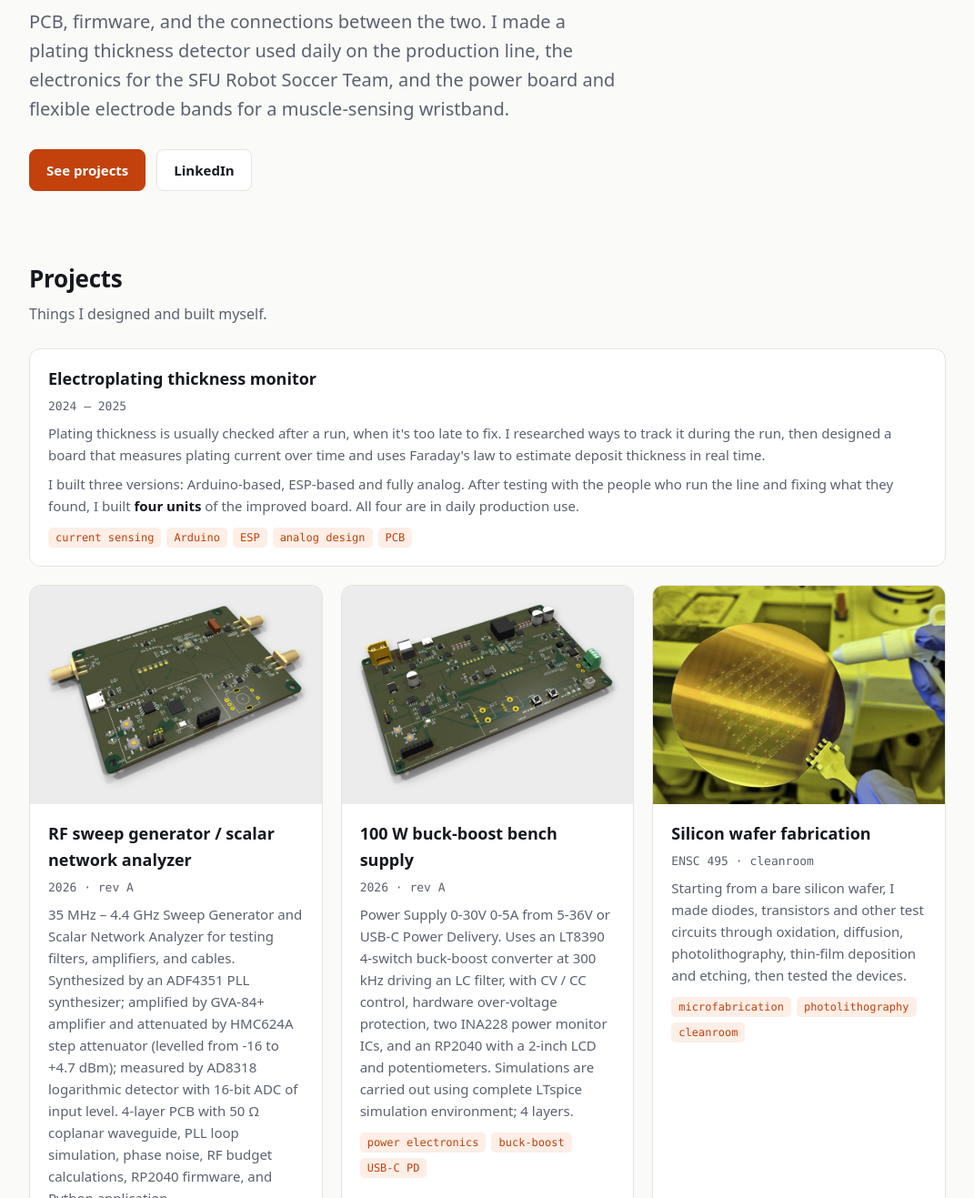
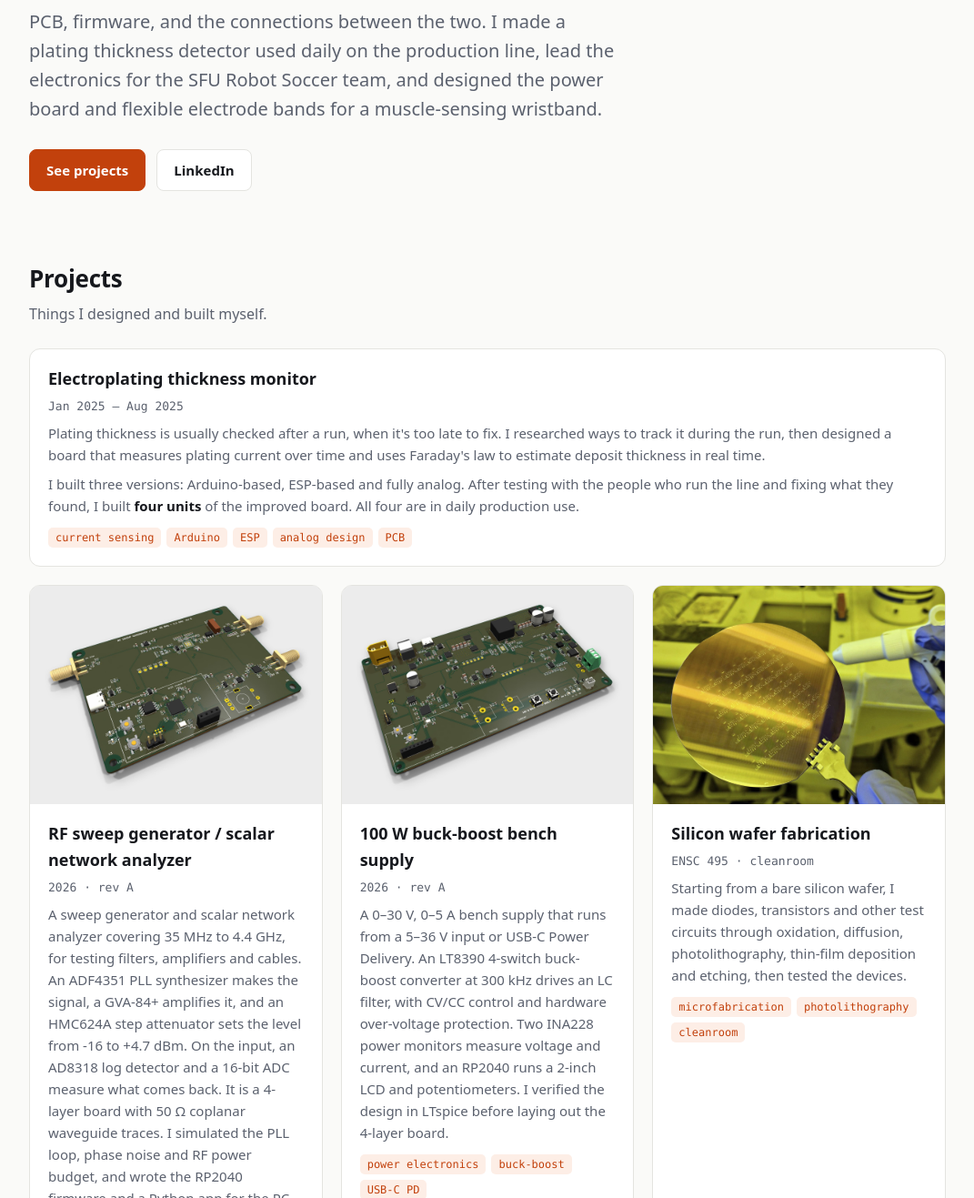
Before and after one commit to H20425/H20425.github.io, a plain HTML site: page index.html in a window 1280 px wide. Shown: the part 283-1600 px from the top of the page at 91% size, without its empty margins (104-1175 px from the left). Drawn offline with Linux system fonts and the light colour scheme.

Commit message:
Update project text

```diff
--- a/index.html
+++ b/index.html
@@ -99,7 +99,7 @@ footer .wrap{display:flex;justify-content:space-between;gap:12px;flex-wrap:wrap}
 <header id="top"><div class="wrap">
   <div class="kicker">Engineering Physics · SFU</div>
   <h1>I design and build electronics that get used.</h1>
-  <p class="lede">PCB, firmware, and the connections between the two. I made a plating thickness detector used daily on the production line, the electronics for the SFU Robot Soccer Team, and the power board and flexible electrode bands for a muscle-sensing wristband.</p>
+  <p class="lede">PCB, firmware, and the connections between the two. I made a plating thickness detector used daily on the production line, lead the electronics for the SFU Robot Soccer team, and designed the power board and flexible electrode bands for a muscle-sensing wristband.</p>
   <div class="cta">
     <a class="btn primary" href="#projects">See projects</a>
     <a class="btn" href="https://www.linkedin.com/in/hoomehr-mangoli/" rel="noopener">LinkedIn</a>
@@ -114,7 +114,7 @@ footer .wrap{display:flex;justify-content:space-between;gap:12px;flex-wrap:wrap}
     <article class="card wide textonly">
       <div class="body">
         <h3>Electroplating thickness monitor</h3>
-        <div class="meta">2024 – 2025</div>
+        <div class="meta">Jan 2025 – Aug 2025</div>
         <p>Plating thickness is usually checked after a run, when it's too late to fix. I researched ways to track it during the run, then designed a board that measures plating current over time and uses Faraday's law to estimate deposit thickness in real time.</p>
         <p>I built three versions: Arduino-based, ESP-based and fully analog. After testing with the people who run the line and fixing what they found, I built <span class="stat">four units</span> of the improved board. All four are in daily production use.</p>
         <div class="tags"><span class="tag">current sensing</span><span class="tag">Arduino</span><span class="tag">ESP</span><span class="tag">analog design</span><span class="tag">PCB</span></div>
@@ -126,7 +126,7 @@ footer .wrap{display:flex;justify-content:space-between;gap:12px;flex-wrap:wrap}
       <div class="body">
         <h3>RF sweep generator / scalar network analyzer</h3>
         <div class="meta">2026 · rev A</div>
-        <p>35 MHz – 4.4 GHz Sweep Generator and Scalar Network Analyzer for testing filters, amplifiers, and cables. Synthesized by an ADF4351 PLL synthesizer; amplified by GVA-84+ amplifier and attenuated by HMC624A step attenuator (levelled from -16 to +4.7 dBm); measured by AD8318 logarithmic detector with 16-bit ADC of input level. 4-layer PCB with 50 Ω coplanar waveguide, PLL loop simulation, phase noise, RF budget calculations, RP2040 firmware, and Python application.</p>
+        <p>A sweep generator and scalar network analyzer covering 35 MHz to 4.4 GHz, for testing filters, amplifiers and cables. An ADF4351 PLL synthesizer makes the signal, a GVA-84+ amplifies it, and an HMC624A step attenuator sets the level from -16 to +4.7 dBm. On the input, an AD8318 log detector and a 16-bit ADC measure what comes back. It is a 4-layer board with 50 Ω coplanar waveguide traces. I simulated the PLL loop, phase noise and RF power budget, and wrote the RP2040 firmware and a Python app for the PC.</p>
         <div class="tags"><span class="tag">RF</span><span class="tag">KiCad</span><span class="tag">mixed-signal</span></div>
       </div>
     </article>
@@ -136,7 +136,7 @@ footer .wrap{display:flex;justify-content:space-between;gap:12px;flex-wrap:wrap}
       <div class="body">
         <h3>100 W buck-boost bench supply</h3>
         <div class="meta">2026 · rev A</div>
-        <p>Power Supply 0-30V 0-5A from 5-36V or USB-C Power Delivery. Uses an LT8390 4-switch buck-boost converter at 300 kHz driving an LC filter, with CV / CC control, hardware over-voltage protection, two INA228 power monitor ICs, and an RP2040 with a 2-inch LCD and potentiometers. Simulations are carried out using complete LTspice simulation environment; 4 layers.</p>
+        <p>A 0–30 V, 0–5 A bench supply that runs from a 5–36 V input or USB-C Power Delivery. An LT8390 4-switch buck-boost converter at 300 kHz drives an LC filter, with CV/CC control and hardware over-voltage protection. Two INA228 power monitors measure voltage and current, and an RP2040 runs a 2-inch LCD and potentiometers. I verified the design in LTspice before laying out the 4-layer board.</p>
         <div class="tags"><span class="tag">power electronics</span><span class="tag">buck-boost</span><span class="tag">USB-C PD</span></div>
       </div>
     </article>
@@ -213,7 +213,7 @@ footer .wrap{display:flex;justify-content:space-between;gap:12px;flex-wrap:wrap}
         <div class="meta">Nov 2024 – present</div>
         <p>Our autonomous robots run on an ATSAME70 motherboard with plug-in daughter cards for the motor drivers, kicker, RF, sensors and power.</p>
         <ul>
-          <li>I lead the electronics team and troubleshoot and repair every board, with a focus on the kicker and motor board.</li>
+          <li>I lead the electronics team and troubleshoot and repair every board, with a focus on the kicker and motor boards.</li>
           <li>Replaced the motherboard's ATSAME70 in both TQFP and BGA packages, and made other board-level fixes.</li>
           <li>Build the robots' wiring with crimped Molex-style connectors.</li>
         </ul>
@@ -250,7 +250,7 @@ footer .wrap{display:flex;justify-content:space-between;gap:12px;flex-wrap:wrap}
       <div class="body">
         <h3>Digital smart bottle</h3>
         <div class="meta">ENSC 100W · 2023</div>
-        <p>I led a group of seven individuals in making a smart bottle that monitors the amount of water consumed as well as reminds one to consume water. The design of the 3D-printed flow meter, which contains an encoder, was done by me, along with the coding of the firmware.</p>
+        <p>I led a team of seven on a smart bottle that tracks how much water you drink and reminds you to drink more. I designed the 3D printed flow meter, which uses an encoder, and wrote the firmware.</p>
         <div class="tags"><span class="tag">team lead</span><span class="tag">firmware</span><span class="tag">3D printing</span></div>
       </div>
     </article>
```
